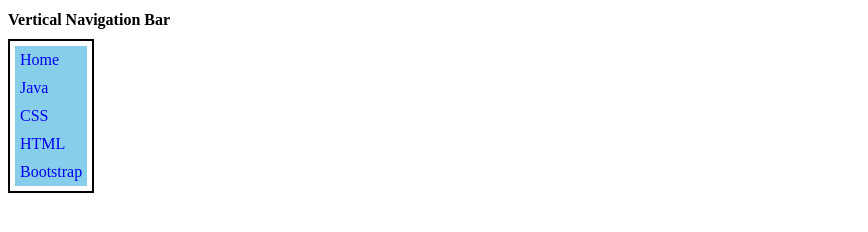
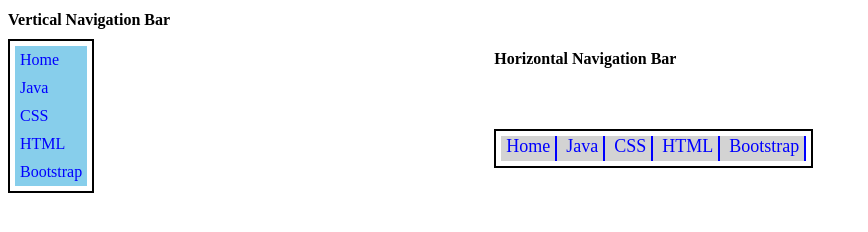
Before and after one commit to kaleshavali4346/MERN-tasks, a plain HTML site: page css_task2.html in a window 1280 px wide. Shown: the whole page, without its empty margins (0-868 px from the left). Drawn offline with Linux system fonts and the light colour scheme.

Commit message:
Add files via upload

```diff
--- a/css_task2.html
+++ b/css_task2.html
@@ -12,6 +12,13 @@
             float: left;
             border-style: solid;
             border-width: 2px;
+            margin-right: 400px;
+        }
+        .division2{
+            float: left;
+            border-style: solid;
+            border-width: 2px;
+            margin-top: 50px;
         }
         ul{
             list-style-type: none;
@@ -19,27 +26,65 @@
             margin: 5px;
             background-color: skyblue;
         }
+        #ul2{
+            list-style-type: none;
+            padding-left: 0px;
+            background-color: lightgray;
+            height: 25px;
+        }
         li{
             padding: 5px;
         }
-        a{
+        #li2{
+            display: inline;
+            font-size: large;
+            padding-top: 0px;
+            border-right: 2px solid blue;
+
+        }
+        #a1{
+            text-decoration: none;
+            display: block;
+        }
+        #a2{
             text-decoration: none;
         }
         ul :hover{
             background-color: orange;
+            color: white;
+        }
+        #ul2 :hover{
+            background-color: gray;
+            color: white;
+        }
+        .container{
+            overflow: hidden;
+        }
+        a{
+            color: blue;
         }
     </style>
 </head>
 <body>
     <h1>Vertical Navigation Bar</h1>
-    <div class="divison1">
-        <div>
+    <div class="container">
+        <div class="divison1">
             <ul>
-                <li><a href="#">Home</a></li>
-                <li><a href="#">Java</a></li>
-                <li><a href="#">CSS</a></li>
-                <li><a href="#">HTML</a></li>
-                <li><a href="#">Bootstrap</a></li>
+                <li><a href="#" id="a1">Home</a></li>
+                <li><a href="#" id="a1">Java</a></li>
+                <li><a href="#" id="a1">CSS</a></li>
+                <li><a href="#" id="a1">HTML</a></li>
+                <li><a href="#" id="a1">Bootstrap</a></li>
+            </ul>
+        </div>
+        <h1>Horizontal Navigation Bar</h1>
+        <div class="division2">
+            <ul id="ul2">
+                <li id="li2"><a href="#" id="a2">Home</a></li>
+                <li id="li2"><a href="#" id="a2">Java</a></li>
+                <li id="li2"><a href="#" id="a2">CSS</a></li>
+                <li id="li2"><a href="#" id="a2">HTML</a></li>
+                <li id="li2"><a href="#" id="a2">Bootstrap</a></li>
             </ul>
         </div>
     </div>
```
